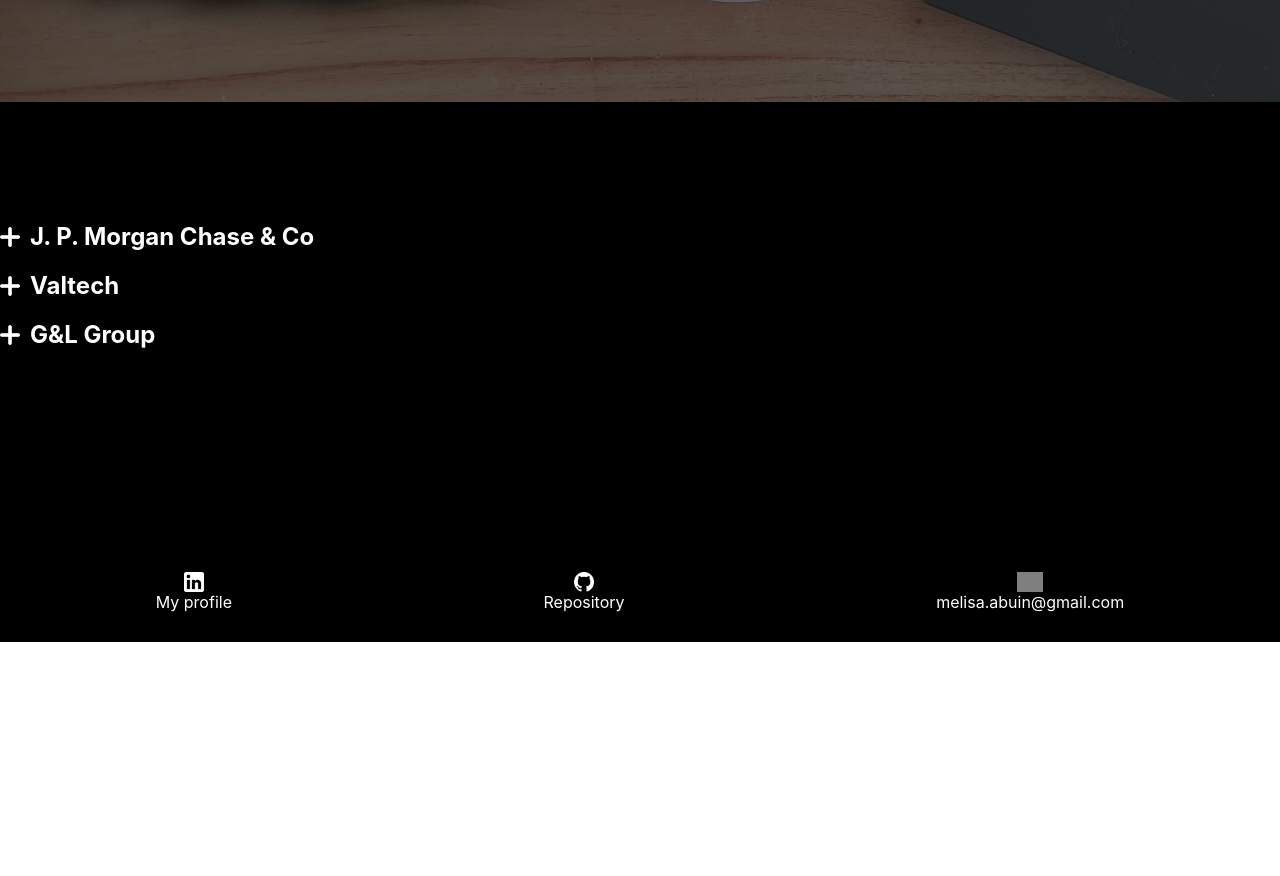
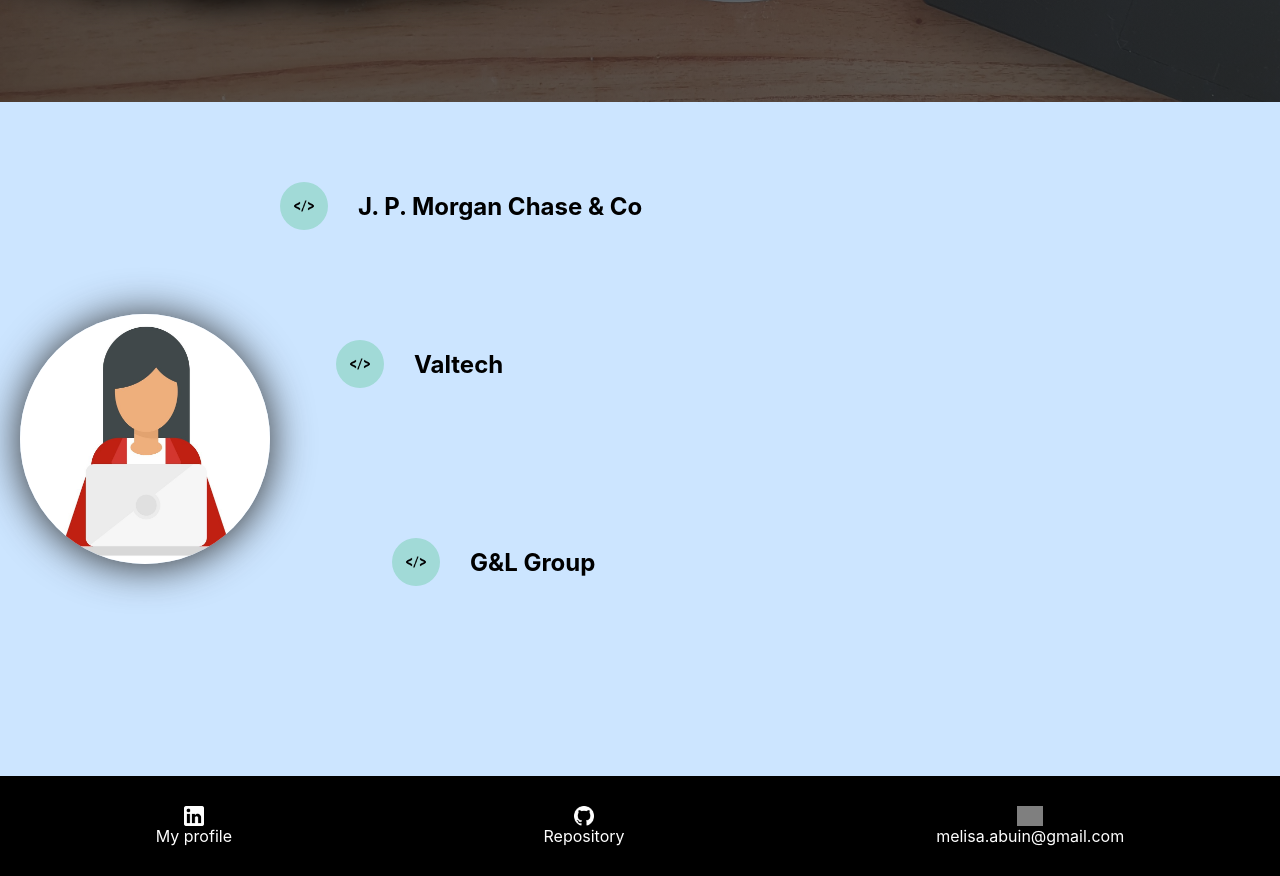
Before and after one commit to melisa-abuin/my-resume-online, a Next.js app: page / in a window 1280 px wide. Shown: the part 1999-2875 px from the top of the page. Before the commit the page ends 2641 px from the top, so only its background shows below. Built offline with nearby package versions, Linux system fonts and the light colour scheme; grey boxes are pictures that could not be loaded.

Commit message:
design changed

```diff
--- a/components/work-experience-section/background/index.js
+++ b/components/work-experience-section/background/index.js
@@ -1,6 +1,6 @@
-import { Container, Line, Wrapper } from './styles'
+import { Container, Image,  Wrapper, DropdownGroup } from './styles'
 import { Dropdown } from '..'
-import React, { useState } from 'react'
+import React from 'react'
 
 
 const jobs = [
@@ -20,32 +20,21 @@ const jobs = [
     tags: []
   }
 ]
- /**<Container>
+
+export default function Background() {
+
+  return (
+    <Wrapper>
+      <Container>
+      <Image src="/coding-image.jpg" />
+      <DropdownGroup>
         {jobs.map((item, index) => (
-          <Dropdown key={index} {...item} />
+          <Dropdown key={index} {...item} additionalMargin={index*56} />
         ))}
-    </Container> */
+        </DropdownGroup>
+    </Container>
 
 
-
-export default function Background() {
-  const [animation, setAnimation] = useState(0)
-  console.log(animation)
-  return (
-    <Wrapper>
-      <Line top={60} delay={0.9} animation={animation} onAnimationEnd={() => setAnimation(0)} />
-      <Line top={70} delay={0.7} animation={animation} />
-      <Line top={80} delay={1} animation={animation}/>
-
-      <Container onClick={() => setAnimation(1)}>
-        {jobs.map((item, index) => (
-          <Dropdown key={index} {...item} />
-        ))}
-    </Container>
-
-    <Line bottom={60} delay={0.9} animation={animation} />
-      <Line bottom={70} delay={0.7} animation={animation} />
-      <Line bottom={80} delay={1} animation={animation}/>
     </Wrapper>
   )
 }
--- a/components/work-experience-section/background/styles.js
+++ b/components/work-experience-section/background/styles.js
@@ -1,49 +1,34 @@
 import MediaQueries from '../../media-queries'
-import styled, { keyframes, css } from 'styled-components'
+import styled from 'styled-components'
 
-const move = keyframes`
-  from {
-    left: -20%;
-  }
-
-  to {
-    left: 100%;
-  }
-`;
 
 export const Container = styled.div`
   width: 100%;
-  color: white;
   max-width: 1300px;
-  padding: 80px 0;
-  height: 450px;
   z-index: 1;
+  flex-direction: row;
+  align-items: center;
+  display: flex;
+  margin-left: 20px;
   box-sizing: border-box;
+`
+
+export const DropdownGroup = styled.div`
+  display: flex;
+  flex-direction: column;
+`
+export const Image = styled.img`
+  border-radius: 50%;
+  height: 250px;
+  width: 250px;
+  box-shadow: 0px 2px 40px 1px ${({ theme }) => theme.colors.gray};
 `
 export const Wrapper =  styled.div`
   width: 100%;
-  height: 400px;
   position: relative;
-  padding: 20px 0;
-  background-color: black;
+  padding: 80px 0;
+  background-color: #cce5ff;
   display: flex;
   overflow: hidden;
   justify-content: center;
 `
-export const Line = styled.div`
-  height: 1px;
-  position: absolute;
-  top: ${({ top }) => top ? `${top}px` : 'unset'};
-  bottom: ${({ bottom }) => bottom ? `${bottom}px` : 'unset'};
-
-  left: -20%;
-  width: 20%;
-  background: linear-gradient(to right,
-    ${({ theme }) => theme.colors.black} 0%,
-    ${({ theme }) => theme.colors.azure} 80%,
-    ${({ theme }) => theme.colors.aquamarine} 100%
-  );
-  ${({ animation }) => animation && css`animation: ${move} 2s 1`};
-  animation-fill-mode: forwards;
-  animation-delay: ${({ delay }) => delay}s;
-`
--- a/components/work-experience-section/dropdown/index.js
+++ b/components/work-experience-section/dropdown/index.js
@@ -1,24 +1,26 @@
-import { Body, Container, Header, Icon, Title } from './styles'
+import { Body, Container, Header, Icon, Line, Title } from './styles'
 import React, { useState } from 'react'
 import PropTypes from 'prop-types'
 import { useTranslation } from 'react-i18next'
 
-export default function Dropdown({ title, description }) {
+export default function Dropdown({ title, description, additionalMargin }) {
   const [ dropdown, setDropdown ] = useState(false)
   const { t } = useTranslation('common')
-
+console.log(additionalMargin)
   return (
-    <Container>
+    <Container additionalMargin={additionalMargin}>
       <Header onClick={() => setDropdown(!dropdown)}>
-        <Icon src={dropdown ? '/minus-icon.png' : '/plus-icon.png'} />
+        <Icon src='/html-icon.png' />
         <Title>{t(title)}</Title>
+        <Line animation={dropdown} />
       </Header>
-      {dropdown && <Body>{t(description)}</Body>}
+      <Body visible={dropdown}>{t(description)}</Body>
     </Container>
   )
 }
 
 Dropdown.propTypes = {
   title: PropTypes.string.isRequired,
-  description: PropTypes.string.isRequired
+  description: PropTypes.string.isRequired,
+  additionalMargin: PropTypes.number
 }
--- a/components/work-experience-section/dropdown/styles.js
+++ b/components/work-experience-section/dropdown/styles.js
@@ -1,32 +1,65 @@
-import styled from 'styled-components'
 import MediaQueries from '../../media-queries'
+import styled, { keyframes, css } from 'styled-components'
+
+const move = keyframes`
+  from {
+    left: -20%;
+  }
+
+  to {
+    left: 100%;
+  }
+`;
 
 export const Container = styled.div`
   display: flex;
   flex-direction: column;
   width: 100%;
-  margin: 20px 0;
+  margin-left: ${({ additionalMargin }) => `calc(10px + ${additionalMargin}px)` };
 `
 
 export const Title = styled.label`
   font-size: ${({ theme }) => theme.fonts.medium4};
-  margin: 0 10px;
+  margin-left: 30px;
   cursor: pointer;
   font-weight: bold;
 `
 export const Body = styled.div`
   max-width: 650px;
-  padding: 20px 30px;
+  padding: 20px 60px;
+  opacity: ${({ visible }) => visible ? '1' : '0'};
+  transition: all 2s ease;
   font-size: ${({ theme }) => theme.fonts.small6};
 `
 export const Icon = styled.img`
   height: 20px;
   width: 20px;
-  filter: invert(100%);
+  background-color: ${({ theme }) => theme.colors.aquamarine};
+  padding: 14px;
+  border-radius: 50%;
 `
 export const Header = styled.div`
   display: flex;
   flex-direction: row;
   justify-content: flex-start;
   align-items: center;
+  overflow-x: hidden;
+  position: relative;
+  padding-bottom: 10px;
 `
+
+export const Line = styled.div`
+  height: 2px;
+  position: absolute;
+  bottom: 0;
+  left: -20%;
+  width: 20%;
+  background: linear-gradient(to right,
+    #cce5ff 0%,
+    ${({ theme }) => theme.colors.azure} 80%,
+    ${({ theme }) => theme.colors.aquamarine} 100%
+  );
+  ${({ animation }) => animation && css`animation: ${move} 4s 1`};
+  animation-fill-mode: forwards;
+  animation-delay: ${({ delay }) => delay}s;
+`
```
Also changed, not shown: public/coding-image.jpg (added), public/html-icon.png (added).
